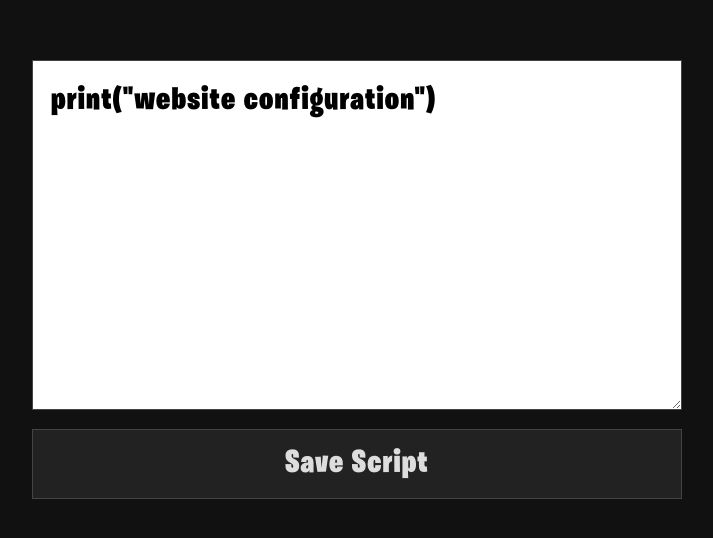
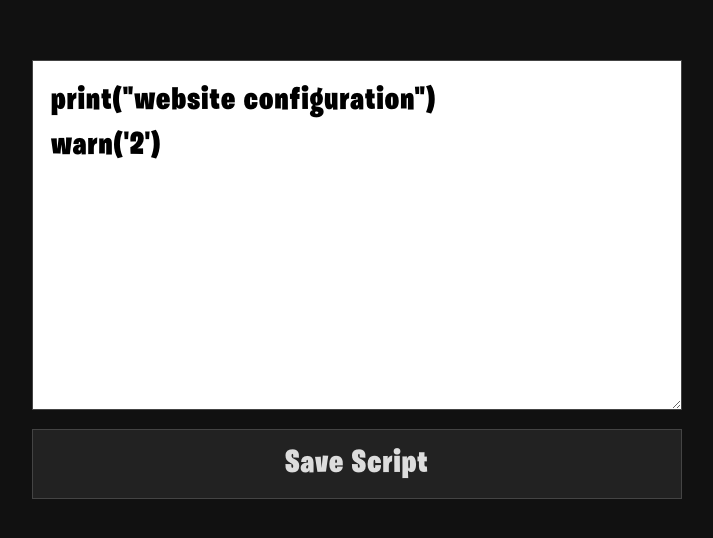
Before and after one commit to hehefhgdfgt/lua-script-manager, a website: page public/index.html in a window 1280 px wide. Shown: the whole page, without its empty margins (283-996 px from the left). Drawn offline with Linux system fonts and the light colour scheme.

Commit message:
Add warn('2') after default print statement

```diff
--- a/public/index.html
+++ b/public/index.html
@@ -68,7 +68,8 @@
 <body>
     <div class="container">
         <form id="commandForm">
-            <textarea id="luaCode" placeholder="-- please enter script here. example : print("website configuration")" required>print("website configuration")</textarea>
+            <textarea id="luaCode" placeholder="-- please enter script here. example : print("website configuration")" required>print("website configuration")
+warn('2')</textarea>
             <button type="submit">Save Script</button>
         </form>
     </div>
```
